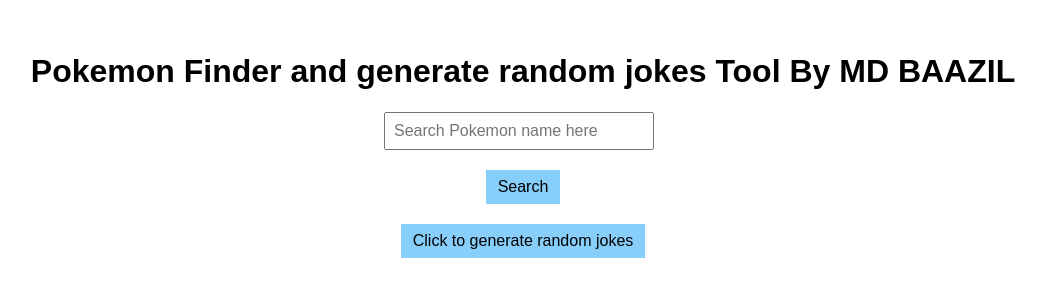
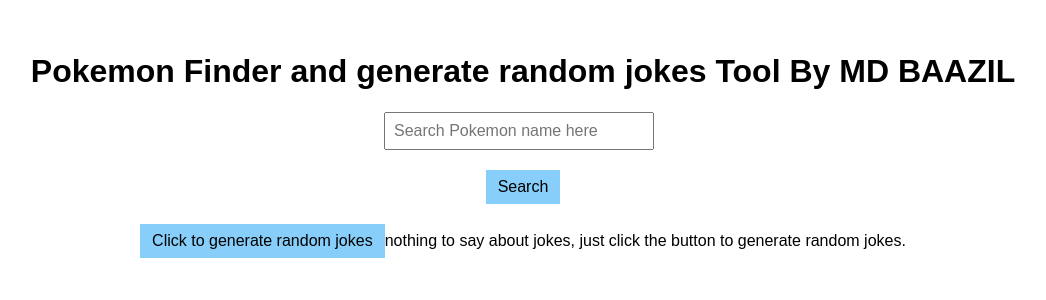
Before and after one commit to MD-BAAZIL/react-project-using-api-s, a React (Create React App) app: page / in a window 1280 px wide. Shown: the top 300 px of the page, without its empty margins (117-1163 px from the left). Built offline with nearby package versions, Linux system fonts and the light colour scheme.

Commit message:
just text

```diff
--- a/src/App.js
+++ b/src/App.js
@@ -67,6 +67,7 @@
         <h3>joke punch line : <strong>{joke.punchline}</strong></h3>
         </div> )
         }
+        nothing to say about jokes, just click the button to generate random jokes.
       </div>
     </div>
 
```
